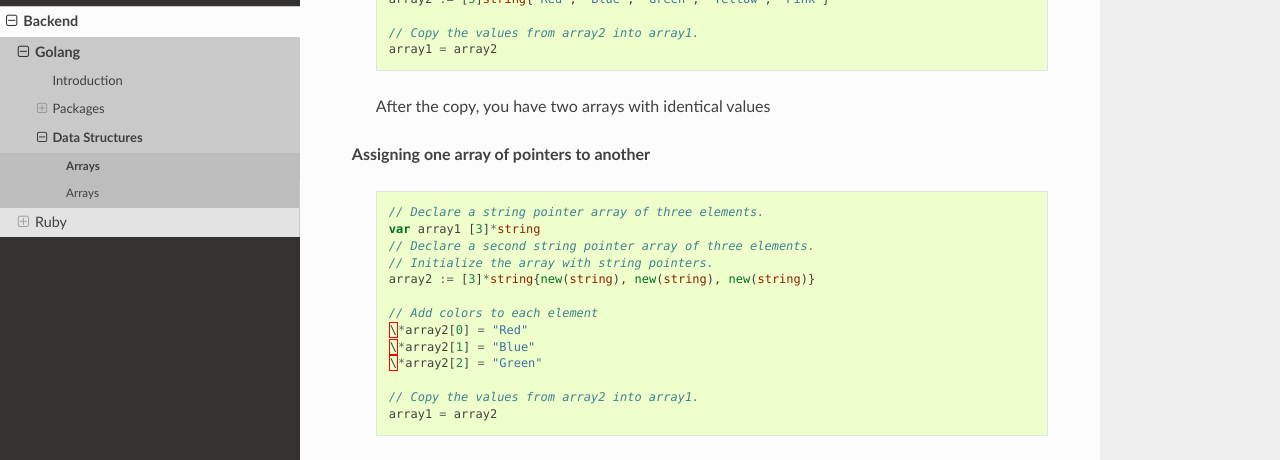
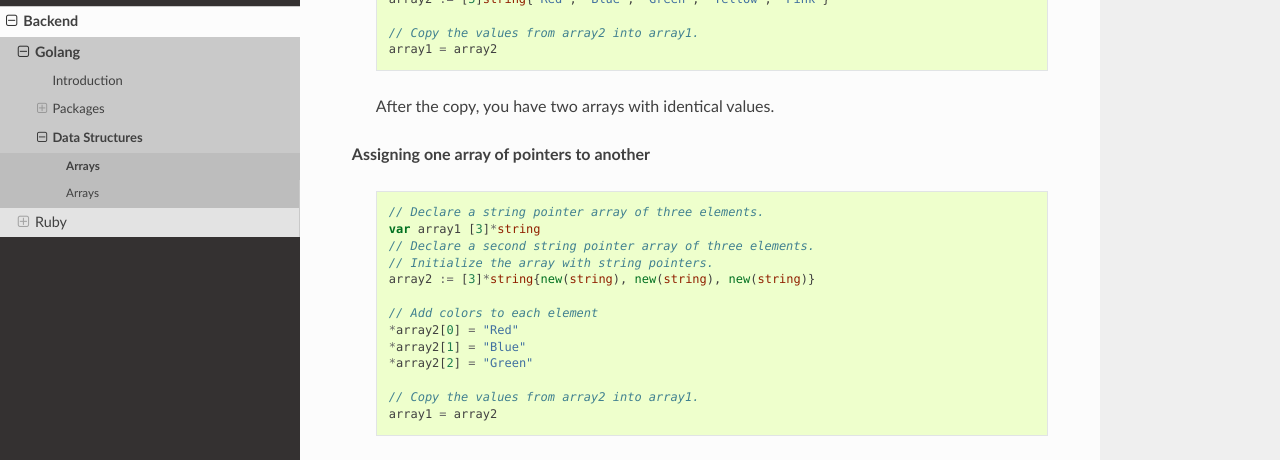
Before and after one commit to kernoslabs/documentation, a Sphinx documentation site: the page built from technology/source/backend/golang/data_structures/arrays.rst, in a window 1280 px wide and 900 px high, scrolled down 2833 px. Shown: the part 161-621 px from the top of the window. Built offline with Sphinx 7.4.7 and the Read the Docs theme 2.0.0, drawn with Linux system fonts in a browser that asks for light colours.

```diff
--- a/technology/source/backend/golang/data_structures/arrays.rst
+++ b/technology/source/backend/golang/data_structures/arrays.rst
@@ -116,7 +116,7 @@ An array is a value in Go. This means you can use it in an assignment operation.
         // Copy the values from array2 into array1.
         array1 = array2
 
-    After the copy, you have two arrays with identical values
+    After the copy, you have two arrays with identical values.
 
 **Assigning one array of pointers to another**
 
@@ -129,9 +129,9 @@ An array is a value in Go. This means you can use it in an assignment operation.
         array2 := [3]*string{new(string), new(string), new(string)}
 
         // Add colors to each element
-        \*array2[0] = "Red"
-        \*array2[1] = "Blue"
-        \*array2[2] = "Green"
+        *array2[0] = "Red"
+        *array2[1] = "Blue"
+        *array2[2] = "Green"
 
         // Copy the values from array2 into array1.
         array1 = array2
```
